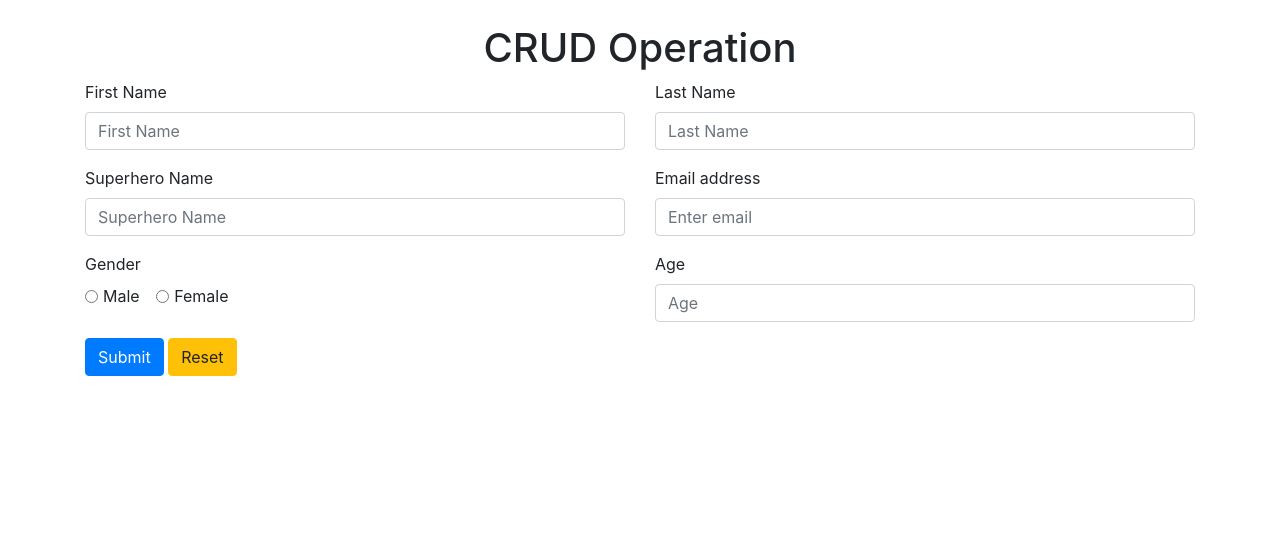
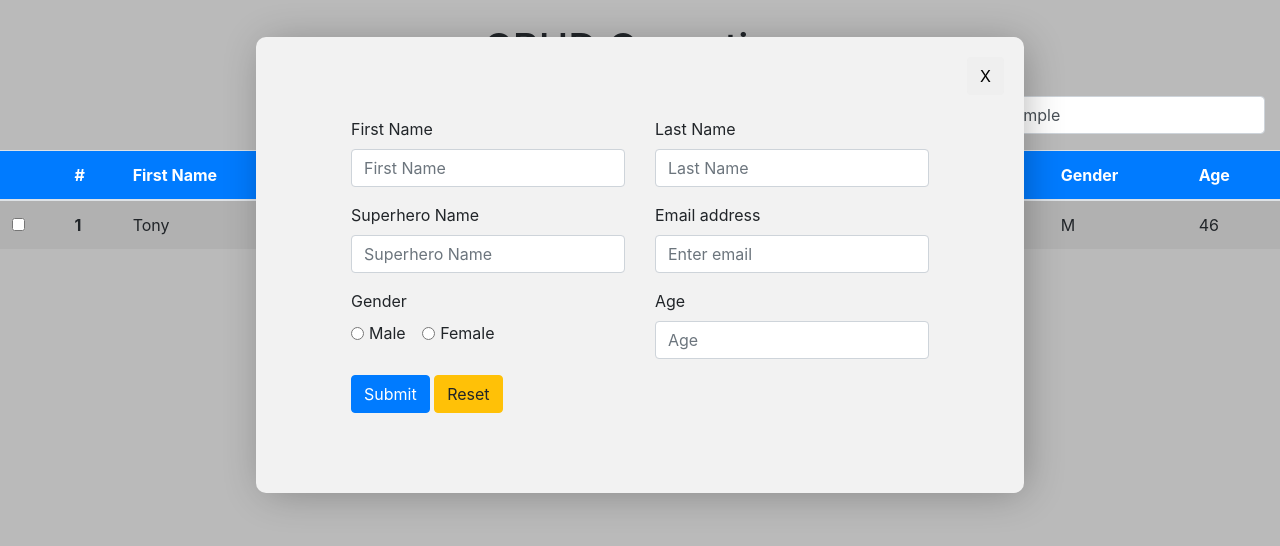
Before and after one commit to Ashish251214/CRUD, a plain HTML site: page index.html in a window 1280 px wide. Both pictures are taken after typing "Sample" into the empty fields and a click on the button "Add Record". Drawn offline with nearby package versions, Linux system fonts and the light colour scheme.

Commit message:
pop up ready now i have to only manage validations and sorting

```diff
--- a/css/style.css
+++ b/css/style.css
@@ -6,3 +6,27 @@
 table{
     overflow: auto;
 }
+.container-fluid{
+    position: relative;
+}
+.addRecordForm{
+    width: 60%;
+    background-color: #f2f2f2;
+    display: block;
+    margin: 0 auto;
+    padding: 5rem;
+    border-radius: 10px;
+    box-shadow: 4px 3px 41px -6px #00000052;
+    position: absolute;
+    top: 100%;
+    left: 50%;
+    transform: translate(-50%,-50%);
+}
+.relativeClass{
+    position: relative;
+}
+.crossBtn{
+    position: absolute;
+    top: -60px;
+    right: -60px;
+}
--- a/index.html
+++ b/index.html
@@ -70,6 +70,8 @@
             </div>
             <!-- Add Record Page -->
             <div class="addRecordForm" style="display: none;">
+                <div class="relativeClass">
+                    <button class="btn crossBtn">X</button>
                     <div class="container">
                         <div class="row">
                             <div class="col-12">
@@ -137,6 +139,7 @@
                     </div>
                 </div>
             </div>
+        </div>
         <script src="https://code.jquery.com/jquery-3.2.1.slim.min.js" integrity="sha384-KJ3o2DKtIkvYIK3UENzmM7KCkRr/rE9/Qpg6aAZGJwFDMVNA/GpGFF93hXpG5KkN" crossorigin="anonymous"></script>
         <script src="https://cdnjs.cloudflare.com/ajax/libs/popper.js/1.12.9/umd/popper.min.js" integrity="sha384-ApNbgh9B+Y1QKtv3Rn7W3mgPxhU9K/ScQsAP7hUibX39j7fakFPskvXusvfa0b4Q" crossorigin="anonymous"></script>
         <script src="https://maxcdn.bootstrapcdn.com/bootstrap/4.0.0/js/bootstrap.min.js" integrity="sha384-JZR6Spejh4U02d8jOt6vLEHfe/JQGiRRSQQxSfFWpi1MquVdAyjUar5+76PVCmYl" crossorigin="anonymous"></script>
--- a/script/script.js
+++ b/script/script.js
@@ -12,11 +12,21 @@ addData = document.querySelector("#addData"),
 resetData = document.querySelector("#resetData"),
 firstPage = document.querySelector(".firstPage"),
 addRecordForm = document.querySelector(".addRecordForm"),getGender,
-err = document.getElementsByClassName("err"),mainArray = [],finalArray=[];
+err = document.getElementsByClassName("err"),mainArray = [],finalArray=[],
+crossBtn = document.querySelector(".crossBtn");
 // Add Record page
 addRecord.addEventListener('click', () => {
-    firstPage.style.display = "none";
-    addRecordForm.style.display = "block"
+    addRecordForm.style.display = "block";
+    document.body.style.backgroundColor = '#00000045';
+});
+crossBtn.addEventListener('click', () => {
+    addRecordForm.style.display = "none";
+    document.body.style.backgroundColor = '#fff';
+});
+document.body.onclick(() => {
+    if(addRecordForm.style.display = "block"){
+        addRecordForm.style.display = "none";
+    }
 });
 // Add Data From Form
 addData.addEventListener('click',() => {
@@ -56,8 +66,6 @@ addData.addEventListener('click',() => {
         });
         firstName.value=lastName.value=superHero.value=emailInput.value=age.value="";
         showDataFun();
-        firstPage.style.display = "block";
-        addRecordForm.style.display = "none"
     }else{
         err[5].innerHTML = "Please Enter in between 1 to 100";
     }
```
Lines whose indentation alone changed are shown as unchanged.
